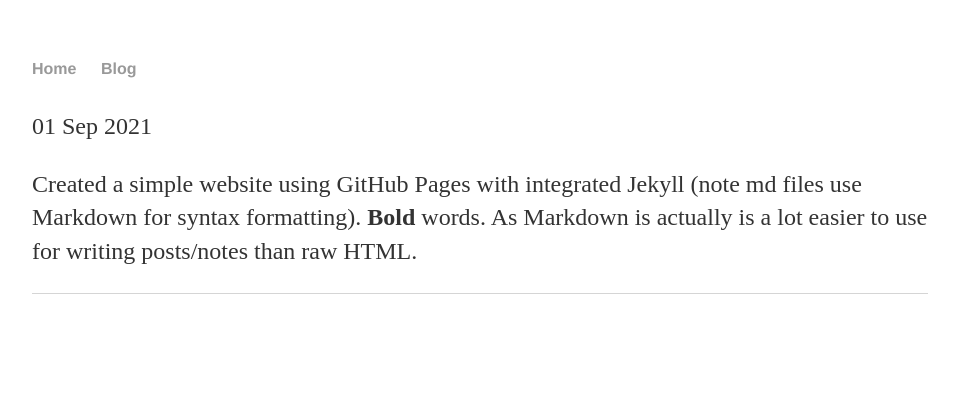
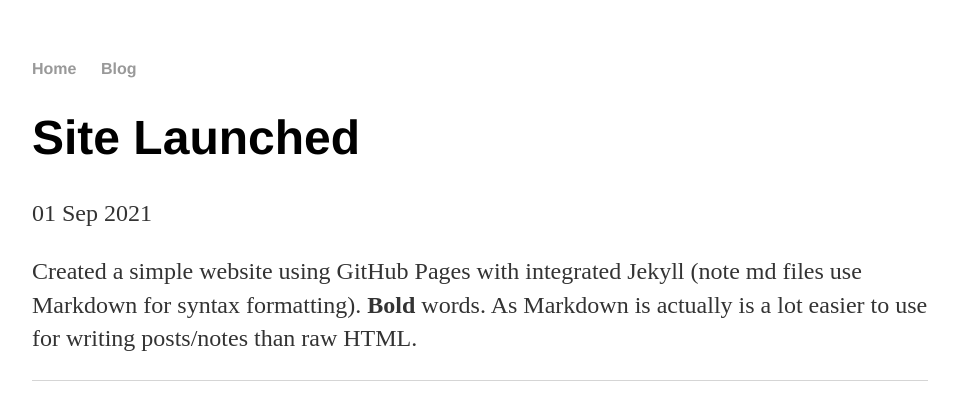
Before and after one commit to DavidNathaniel/DavidNathaniel.github.io, a Jekyll site: the page built from _posts/2021-09-01-site-launched.md, in a window 1280 px wide. Shown: the top 420 px of the page, without its empty margins (160-1118 px from the left). Built offline with Jekyll 4.4.1, drawn with Linux system fonts in a browser that asks for light colours.

Commit message:
changing post to page.title

```diff
--- a/_layouts/post.html
+++ b/_layouts/post.html
@@ -2,7 +2,7 @@
 layout: default
 ---
 <h1>
-  {{ post.title }}
+  {{ page.title }}
 </h1>
 <p class="meta">
   {{ page.date | date_to_string }}
```
